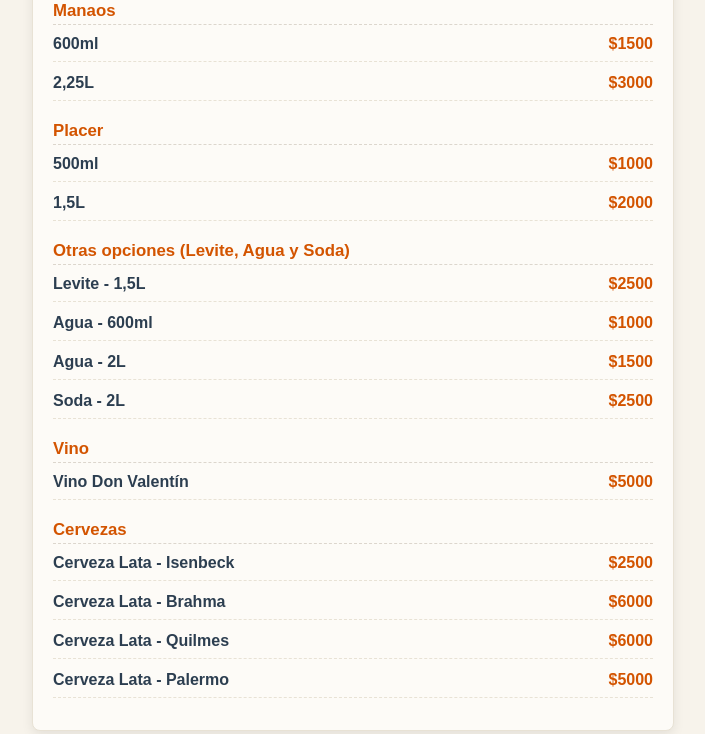
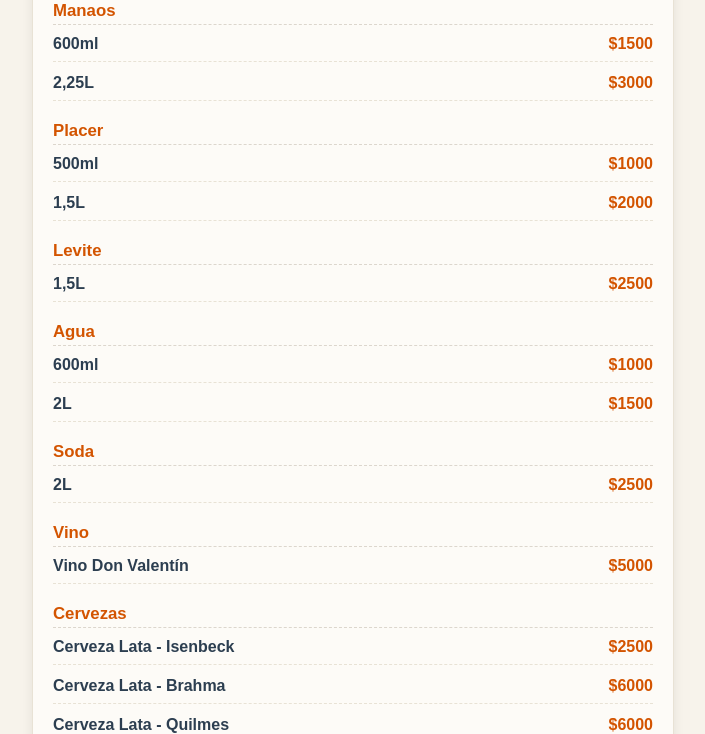
Before and after one commit to santinosuarezm-sys/santinosuarezm-sys-menu-el-chino-y-el-turco, a Flask app: page / in a window 1280 px wide. Shown: the part 2861-3595 px from the top of the page, without its empty margins (287-992 px from the left). Run offline with Flask 3, Linux system fonts and the light colour scheme.

Commit message:
Update index.html

```diff
--- a/templates/index.html
+++ b/templates/index.html
@@ -146,7 +146,7 @@
             <div class="precio">$1500</div>
         </div>
 
-        <!-- SECCIÓN 1.1: CONO DE PAPAS (Afuera de los panchos) -->
+        <!-- CONO DE PAPAS -->
         <h2>Cono de papas</h2>
         <div class="item">
             <div class="info">
@@ -418,7 +418,7 @@
             <div class="precio">$5000</div>
         </div>
 
-        <!-- SECCIÓN 9: BEBIDAS (Con mini secciones) -->
+        <!-- SECCIÓN 9: BEBIDAS -->
         <h2>🥤 Bebidas</h2>
 
         <h3 class="subseccion">Línea Coca</h3>
@@ -465,21 +465,25 @@
             <div class="precio">$2000</div>
         </div>
 
-        <h3 class="subseccion">Otras opciones (Levite, Agua y Soda)</h3>
+        <h3 class="subseccion">Levite</h3>
         <div class="item">
-            <div class="info"><div class="nombre">Levite - 1,5L</div></div>
+            <div class="info"><div class="nombre">1,5L</div></div>
             <div class="precio">$2500</div>
         </div>
+
+        <h3 class="subseccion">Agua</h3>
         <div class="item">
-            <div class="info"><div class="nombre">Agua - 600ml</div></div>
+            <div class="info"><div class="nombre">600ml</div></div>
             <div class="precio">$1000</div>
         </div>
         <div class="item">
-            <div class="info"><div class="nombre">Agua - 2L</div></div>
+            <div class="info"><div class="nombre">2L</div></div>
             <div class="precio">$1500</div>
         </div>
+
+        <h3 class="subseccion">Soda</h3>
         <div class="item">
-            <div class="info"><div class="nombre">Soda - 2L</div></div>
+            <div class="info"><div class="nombre">2L</div></div>
             <div class="precio">$2500</div>
         </div>
 
```
